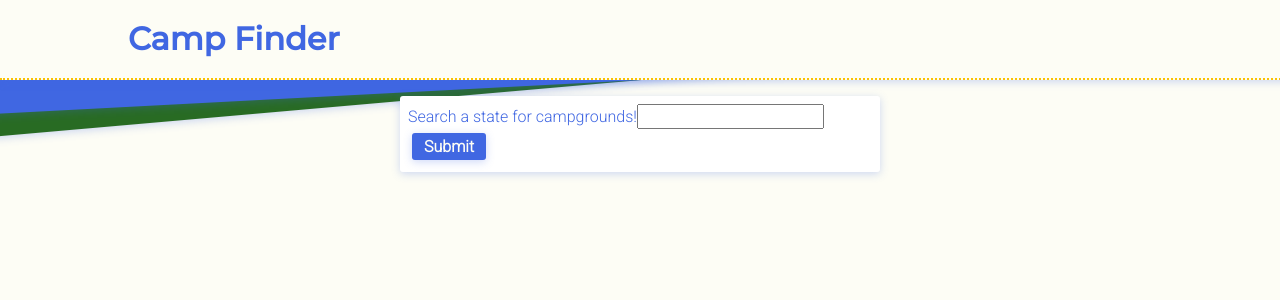
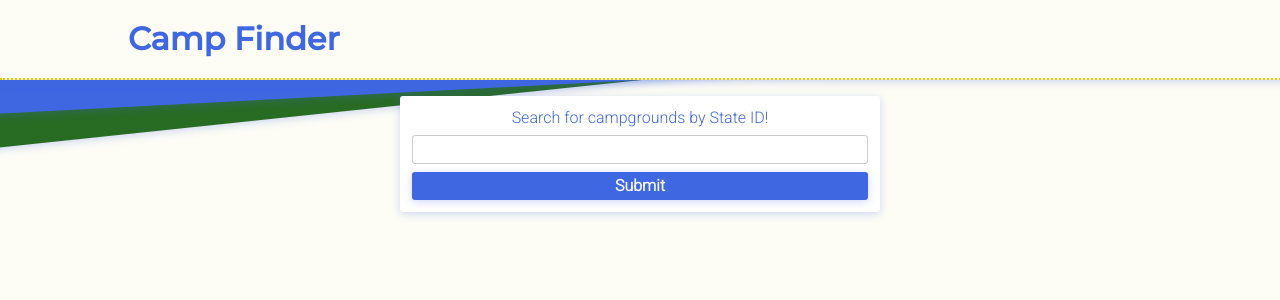
Before and after one commit to spreston4/camp-finder, a React (Create React App) app: page / in a window 1280 px wide. Shown: the top 300 px of the page. Built offline with nearby package versions, Linux system fonts and the light colour scheme.

Commit message:
Passes selected camp info from CampItem to App.

```diff
--- a/src/App.js
+++ b/src/App.js
@@ -6,18 +6,27 @@ import CampsList from "./components/CampsList/CampsList";
 
 function App() {
   const [searchTerms, setSearchTerms] = useState();
+  const [selectedCamp, setSelectedCamp] = useState();
 
   const searchUpdateHandler = (terms) => {
     setSearchTerms(terms);
   };
 
-  console.log(searchTerms);
+  const viewCampHandler = (camp) => {
+    setSelectedCamp(camp);
+  };
+
+  const closeCampHandler = () => {
+    setSelectedCamp();
+  };
+
+  console.log(selectedCamp);
 
   return (
     <div className={styles.container}>
       <Header />
-      <CampSearch onUpdateSearch={searchUpdateHandler} />
-      {searchTerms && <CampsList searchTerms={searchTerms} />}
+      {!selectedCamp && <CampSearch onUpdateSearch={searchUpdateHandler} />}
+      {!selectedCamp && searchTerms && <CampsList searchTerms={searchTerms} onViewCamp={viewCampHandler} />}
     </div>
   );
 }
--- a/src/App.module.css
+++ b/src/App.module.css
@@ -1,4 +1,4 @@
 .container {
-    position: relative;
-    margin-top: 6rem;
+  position: relative;
+  margin-top: 6rem;
 }
--- a/src/components/CampItem/CampItem.js
+++ b/src/components/CampItem/CampItem.js
@@ -1,7 +1,16 @@
 import styles from "./CampItem.module.css";
+import Button from "../ui/Button/Button";
 
 const CampItem = (props) => {
-  return <div className={styles.container}>{props.camp.name}</div>;
+  const viewCampHandler = () => {
+    props.onViewCamp(props.camp);
+  };
+  return (
+    <div className={styles.container}>
+      {props.camp.name}
+      <Button onClick={viewCampHandler} alt={false}>View</Button>
+    </div>
+  );
 };
 
 export default CampItem;
--- a/src/components/CampItem/CampItem.module.css
+++ b/src/components/CampItem/CampItem.module.css
@@ -1,6 +1,6 @@
 .container {
-    padding: .5rem;
-    margin: .5rem auto;
-    border: 2px dotted var(--trim-light);
-    background-color: var(--alt);
+  padding: 0.5rem;
+  margin: 0.5rem auto;
+  border: var(--border-dotted);
+  background-color: var(--alt);
 }
--- a/src/components/CampSearch/CampSearch.js
+++ b/src/components/CampSearch/CampSearch.js
@@ -10,7 +10,7 @@ const CampSearch = (props) => {
   const formSubmissionHandler = (event) => {
     event.preventDefault();
     // TODO: Add validation
-        props.onUpdateSearch(searchTerms)
+    props.onUpdateSearch(searchTerms);
   };
 
   const inputChangeHandler = (event) => {
@@ -20,8 +20,13 @@ const CampSearch = (props) => {
   return (
     <Card className={styles.container}>
       <form onSubmit={formSubmissionHandler}>
-        <label htmlFor="state-input">Search a state for campgrounds!</label>
-        <input onChange={inputChangeHandler} name="state-input" id="state-input" type="text" />
+        <label htmlFor="state-input">Search for campgrounds by State ID!</label>
+        <input
+          onChange={inputChangeHandler}
+          name="state-input"
+          id="state-input"
+          type="text"
+        />
         <Button alt={false}>Submit</Button>
       </form>
     </Card>
--- a/src/components/CampSearch/CampSearch.module.css
+++ b/src/components/CampSearch/CampSearch.module.css
@@ -1,5 +1,23 @@
 .container {
+  z-index: 1;
   width: 30rem;
   margin: 1rem auto;
-  z-index: 1;
 }
+
+form {
+  display: flex;
+  flex-direction: column;
+  text-align: center;
+}
+
+label {
+  margin: .25rem;
+}
+
+input {
+  margin: .25rem;
+  padding: .25rem;
+  color: var(--text);
+  border-radius: 3px;
+  border: 1px solid #cccccc;
+}
--- a/src/components/CampsList/CampsList.js
+++ b/src/components/CampsList/CampsList.js
@@ -3,9 +3,6 @@ import styles from "./CampsList.module.css";
 import CampItem from "../CampItem/CampItem";
 import Card from "../ui/Card/Card";
 
-const parkCode = "";
-const stateCode = "Ca";
-const queryString = "";
 const resultsLimit = 75;
 
 // Fetches campgrounds from NPS API. Renders a CampItem for each result returned. Accepts search criteria from CampSearch.
@@ -69,12 +66,15 @@ const CampsList = (props) => {
     fetchCamps();
   }, [props.searchTerms]);
 
-  console.log(campsArray);
+  // Lift selected camp info to App
+  const viewCampHandler = (camp) => {
+    props.onViewCamp(camp);
+  };
 
   return (
     <Card className={styles.container}>
       {campsArray.map((camp) => (
-        <CampItem camp={camp} />
+        <CampItem key={camp.id} camp={camp} onViewCamp={viewCampHandler} />
       ))}
     </Card>
   );
--- a/src/components/CampsList/CampsList.module.css
+++ b/src/components/CampsList/CampsList.module.css
@@ -1,5 +1,5 @@
 .container {
   width: 40rem;
   margin: 1rem auto;
-  background-color: var(--primary);
+  background-color: var(--bg-light);
 }
--- a/src/components/Header/Header.js
+++ b/src/components/Header/Header.js
@@ -4,14 +4,12 @@ import styles from "./Header.module.css";
 const Header = () => {
   return (
     <React.Fragment>
-      {/* <div className={styles.container}> */}
         <div className={styles.title}>
           <h1>Camp Finder</h1>
         </div>
         <div className={styles.front}></div>
         <div className={styles.middle}></div>
         <div className={styles.back}></div>
-      {/* </div> */}
     </React.Fragment>
   );
 };
--- a/src/components/Header/Header.module.css
+++ b/src/components/Header/Header.module.css
@@ -2,7 +2,7 @@
   position: fixed;
   top: 0;
   left: 0;
-    width: 100%
+  width: 100%;
 }
 
 .title {
@@ -22,9 +22,8 @@
   height: 5rem;
   padding: 1.25rem 10%;
   background-color: var(--alt);
-    border-bottom: 2px dotted var(--trim-light);
+  border-bottom: var(--border-dotted);
   box-shadow: var(--box-shadow);
-    /* transform: rotateZ(-1deg) translateX(-1rem) translateY(-1rem); */
 }
 
 .middle {
@@ -48,5 +47,5 @@
   height: 6rem;
   background-color: var(--bg-light);
   box-shadow: var(--box-shadow);
-    transform: rotateZ(-5deg) translateX(-1rem) translateY(-1rem);
+  transform: rotateZ(-6deg) translateX(-1rem) translateY(-1rem);
 }
--- a/src/components/ui/Button/Button.module.css
+++ b/src/components/ui/Button/Button.module.css
@@ -2,7 +2,6 @@
   padding: 0.25rem 0.75rem;
   margin: 0.25rem;
   font-weight: bold;
-  /* border: 2px dotted var(--trim-light); */
   border: none;
   border-radius: 3px;
   box-shadow: var(--box-shadow);
@@ -18,7 +17,6 @@
 .primary:hover,
 .primary:active {
   cursor: pointer;
-  /* border: 2px dotted var(--trim-dark); */
   transform: scale(1.1);
   transition: 75ms;
 }
--- a/src/index.css
+++ b/src/index.css
@@ -9,6 +9,7 @@
   --alt: #fdfdf5;
   --text: #3c3d3a;
   --box-shadow: 0 2px 8px rgba(64, 103, 226, 0.25);
+  --border-dotted: 2px dotted var(--trim-light);
 }
 
 *,
```
Lines whose indentation alone changed are shown as unchanged.
